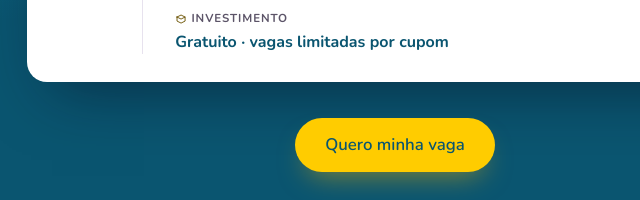
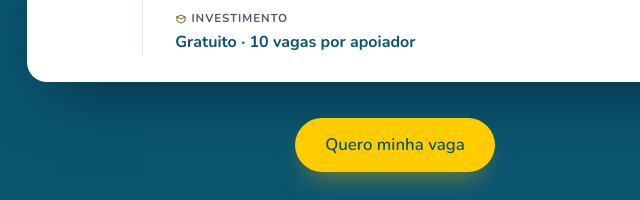
Before and after one commit to adeusq/cursodesafiodegestao, a website: page index.html in a window 1280 px wide. Shown: the part 521-721 px from the top of the page, 245-885 px from the left. Drawn offline with nearby package versions, Linux system fonts and the light colour scheme; no server answers.

Commit message:
Remove leftover 'cupom' wording from hero ticket

```diff
--- a/index.html
+++ b/index.html
@@ -44,7 +44,7 @@
           </div>
           <div>
             <dt><svg class="icon" viewBox="0 0 24 24" aria-hidden="true"><path d="M4 8l8-4 8 4-8 4-8-4z"/><path d="M4 8v8l8 4 8-4V8"/></svg>Investimento</dt>
-            <dd>Gratuito &middot; vagas limitadas por cupom</dd>
+            <dd>Gratuito &middot; 10 vagas por apoiador</dd>
           </div>
         </dl>
       </div>
```
